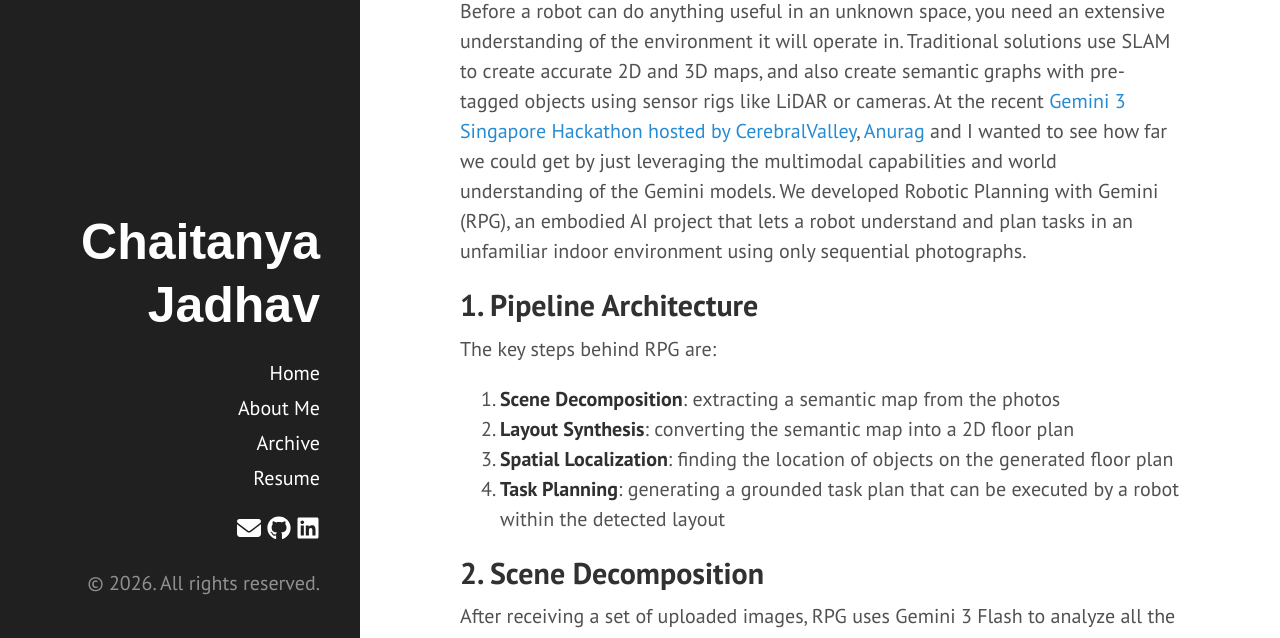
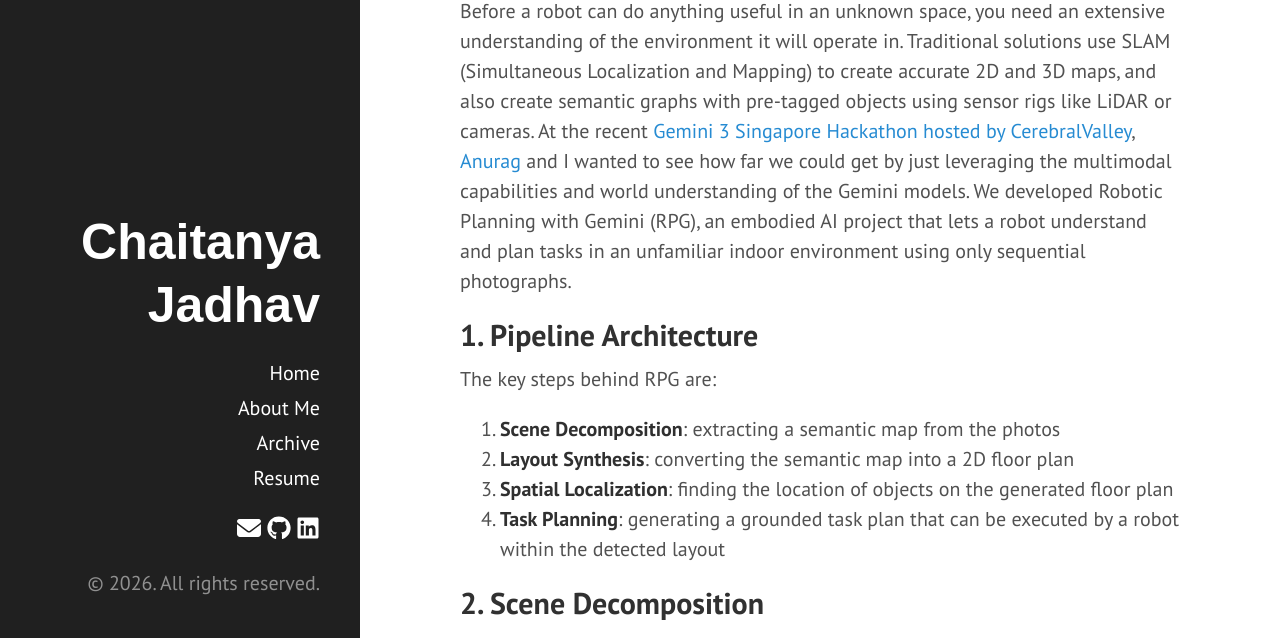
Before and after one commit to indicium15/personal-site, a Jekyll site: the page built from _posts/2026-03-23-cerebralvalley-gemini-hackathon.md, in a window 1280 px wide and 900 px high, scrolled down 382 px, cut to the strip 262-900 px from the top of the window. Built offline with Jekyll 4.4.1, drawn with Linux system fonts in a browser that asks for light colours.

Commit message:
Fix cerebral valley post: use mp4 video and define SLAM
- Convert demo.mov reference to demo.mp4 for broad mobile browser support
- Add inline definition for SLAM (Simultaneous Localization and Mapping)

https://claude.ai/code/session_01LV6djiVgct9ukeb9ZsnNVw

```diff
--- a/_posts/2026-03-23-cerebralvalley-gemini-hackathon.md
+++ b/_posts/2026-03-23-cerebralvalley-gemini-hackathon.md
@@ -7,10 +7,10 @@ tags: hackathon
 ---
 
 <p class="full-width">
-  <video src="{{'/'|relative_url}}assets/rpg-hackathon/demo.mov" autoplay loop muted playsinline style="width:100%; max-width:100%;"></video>
+  <video src="{{'/'|relative_url}}assets/rpg-hackathon/demo.mp4" autoplay loop muted playsinline style="width:100%; max-width:100%;"></video>
 </p>
 
-Before a robot can do anything useful in an unknown space, you need an extensive understanding of the environment it will operate in. Traditional solutions use SLAM to create accurate 2D and 3D maps, and also create semantic graphs with pre-tagged objects using sensor rigs like LiDAR or cameras. At the recent [Gemini 3 Singapore Hackathon hosted by CerebralValley](https://cerebralvalley.ai/e/gemini-3-singapore-hackathon/hackathon/gallery), [Anurag](https://www.linkedin.com/in/anurag-roy-ba2788208/) and I wanted to see how far we could get by just leveraging the multimodal capabilities and world understanding of the Gemini models. We developed Robotic Planning with Gemini (RPG), an embodied AI project that lets a robot understand and plan tasks in an unfamiliar indoor environment using only sequential photographs.
+Before a robot can do anything useful in an unknown space, you need an extensive understanding of the environment it will operate in. Traditional solutions use SLAM (Simultaneous Localization and Mapping) to create accurate 2D and 3D maps, and also create semantic graphs with pre-tagged objects using sensor rigs like LiDAR or cameras. At the recent [Gemini 3 Singapore Hackathon hosted by CerebralValley](https://cerebralvalley.ai/e/gemini-3-singapore-hackathon/hackathon/gallery), [Anurag](https://www.linkedin.com/in/anurag-roy-ba2788208/) and I wanted to see how far we could get by just leveraging the multimodal capabilities and world understanding of the Gemini models. We developed Robotic Planning with Gemini (RPG), an embodied AI project that lets a robot understand and plan tasks in an unfamiliar indoor environment using only sequential photographs.
 
 ## 1. Pipeline Architecture
 
```
Also changed, not shown: 1 other file.
